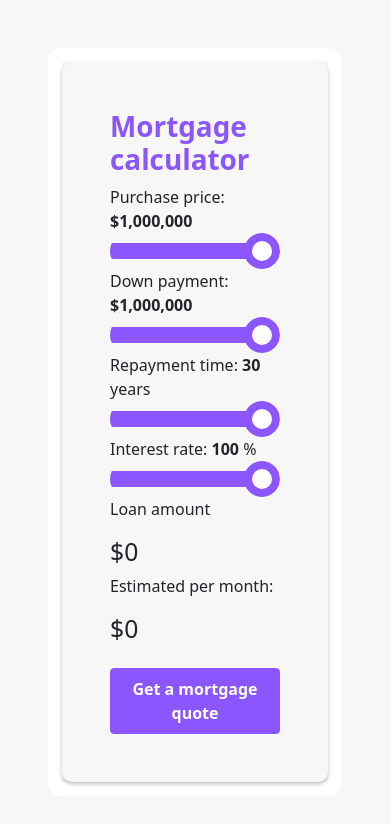
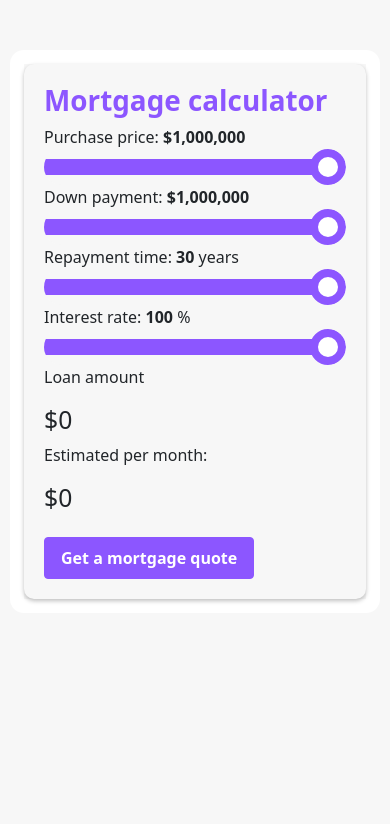
Before and after one commit to quoc269/saigon-digital-quoc, a React (Create React App) app: page / in a window 390 px wide. Shown: the top 824 px of the page. Built offline with nearby package versions, Linux system fonts and the light colour scheme.

Commit message:
update responsive card

```diff
--- a/src/UI/Card.js
+++ b/src/UI/Card.js
@@ -3,9 +3,9 @@ import classes from './Card.module.css';
 import 'bootstrap/dist/css/bootstrap.css';
 const Card = ({ children }) => {
 	return (
-		<div className={`${classes.out} py-5 px-5 `}>
+		<div className={`${classes.out}`}>
 				<div className={`${classes.card}`}>
-					<div className={`${classes.content} p-5`}>{children}</div>
+					<div className={`${classes.content}`}>{children}</div>
 				</div>
 		</div>
 		)
--- a/src/UI/Card.module.css
+++ b/src/UI/Card.module.css
@@ -10,4 +10,22 @@
 }
 .out{
 	background-color: #f7f7f7;
+	padding: 150px;
 }
+body, html{
+	background-color: #f7f7f7;;
+}
+/*Reponsive for Iphone X,5,6,7,8 plus*/
+@media (max-width: 540px) {
+	.out {
+		padding: 10px;
+		padding-top: 50px;
+	}
+}
+/*Reponsive for Ipad, Ipad pro*/
+@media (min-width: 768px) {
+	.out {
+		padding: 50px;
+		padding-top: 150px;
+	}
+}
```
